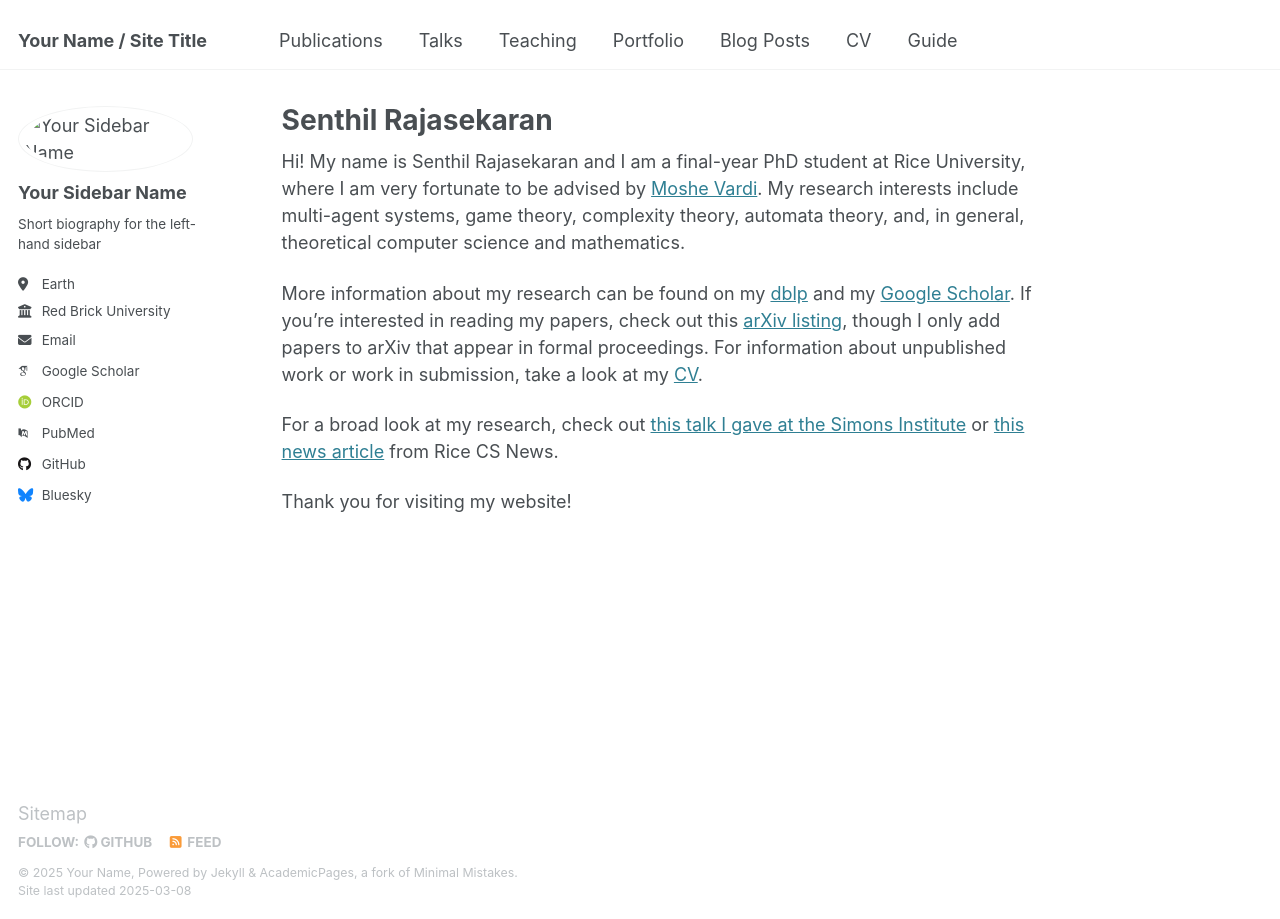
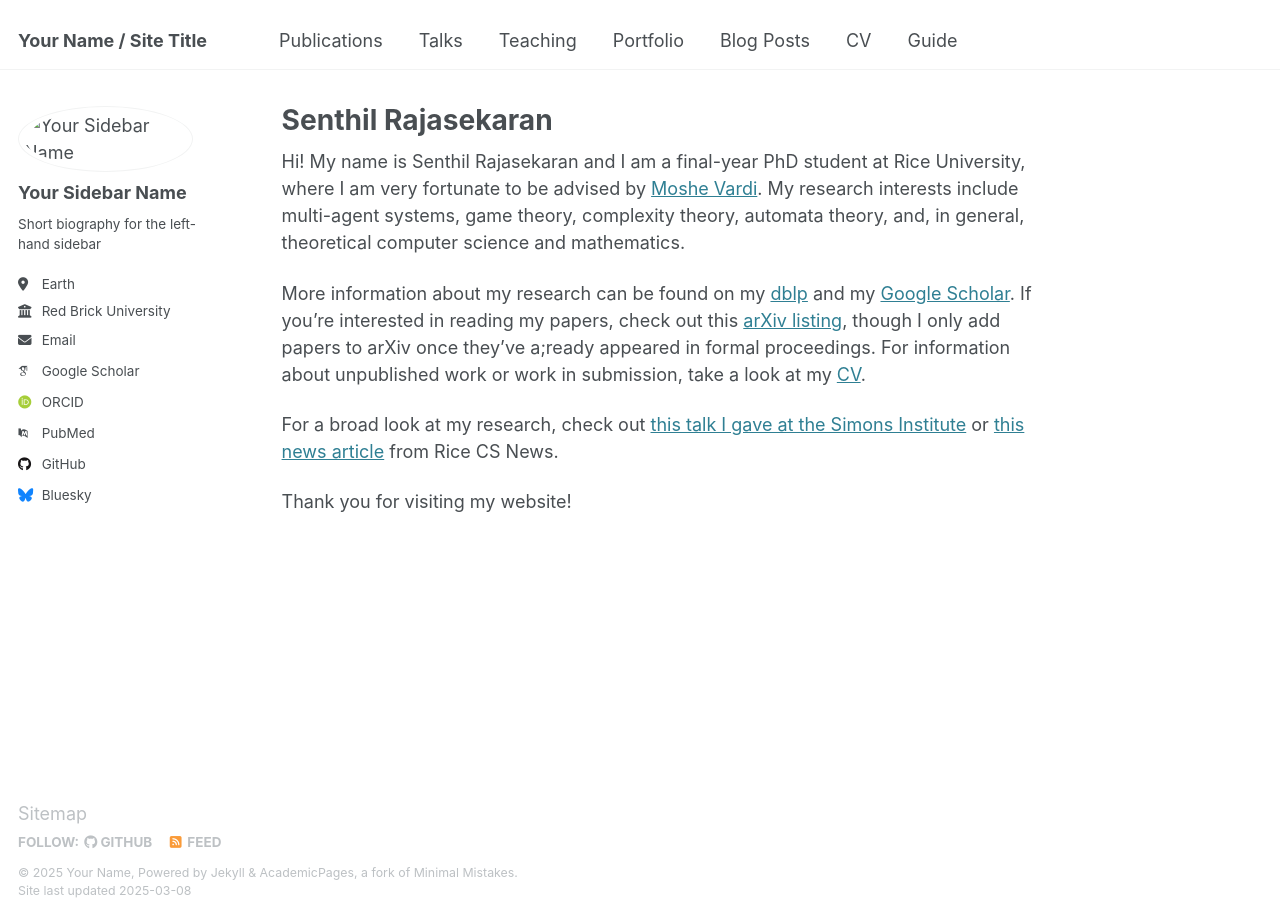
Before and after one commit to senthilrajasekaran/senthilrajasekaran.github.io, a Jekyll site: the page built from _pages/about.md, in a window 1280 px wide. Built offline with Jekyll 4.4.1, drawn with Linux system fonts in a browser that asks for light colours; some web fonts are replaced.

Commit message:
Update about.md

```diff
--- a/_pages/about.md
+++ b/_pages/about.md
@@ -9,7 +9,7 @@
 
 Hi! My name is Senthil Rajasekaran and I am a final-year PhD student at Rice University, where I am very fortunate to be advised by [Moshe Vardi](https://profiles.rice.edu/faculty/moshe-y-vardi). My research interests include multi-agent systems, game theory, complexity theory, automata theory, and, in general, theoretical computer science and mathematics.
 
-More information about my research can be found on my [dblp](https://dblp.org/pid/283/4411.html) and my [Google Scholar](https://scholar.google.com/citations?user=NAz7IBwAAAAJ&hl=en). If you're interested in reading my papers, check out this [arXiv listing](https://arxiv.org/search/cs?query=Rajasekaran%2C+Senthil&searchtype=author&abstracts=show&order=-announced_date_first&size=50), though I only add papers to arXiv that appear in formal proceedings. For information about unpublished work or work in submission, take a look at my [CV](/files/Senthil_Rajasekaran_CV_Mar2025.pdf).
+More information about my research can be found on my [dblp](https://dblp.org/pid/283/4411.html) and my [Google Scholar](https://scholar.google.com/citations?user=NAz7IBwAAAAJ&hl=en). If you're interested in reading my papers, check out this [arXiv listing](https://arxiv.org/search/cs?query=Rajasekaran%2C+Senthil&searchtype=author&abstracts=show&order=-announced_date_first&size=50), though I only add papers to arXiv once they've a;ready appeared in formal proceedings. For information about unpublished work or work in submission, take a look at my [CV](/files/Senthil_Rajasekaran_CV_Mar2025.pdf).
 
 For a broad look at my research, check out [this talk I gave at the Simons Institute](https://www.youtube.com/watch?v=2RBoaPIrvQY) or [this news article](https://csweb.rice.edu/news/quantitative-goal-approach-game-theory-problem-could-be-important-building-block) from Rice CS News.
 
```
